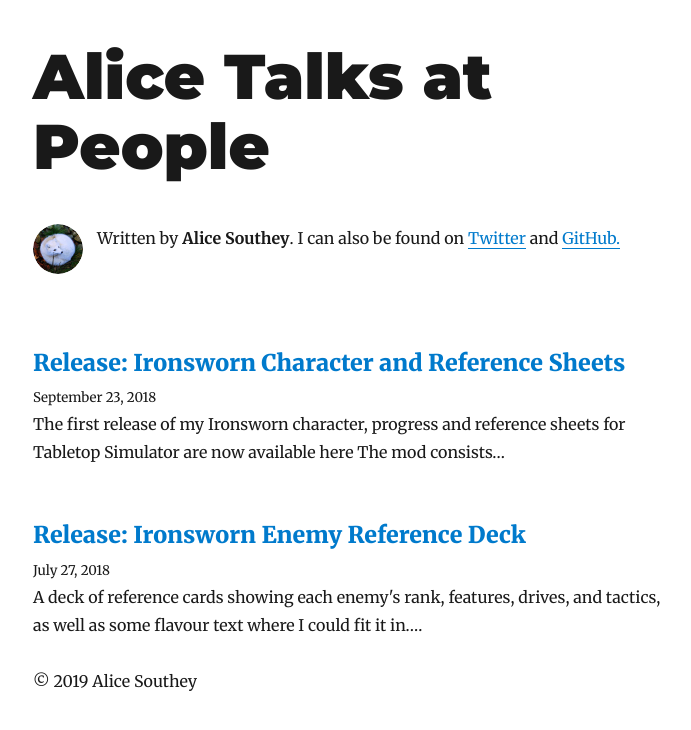
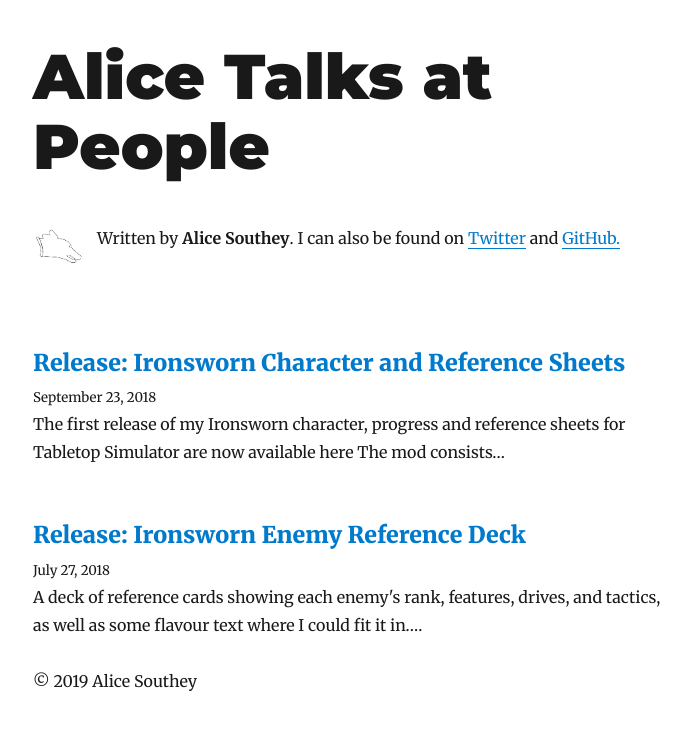
Before and after one commit to amsouthey/alicesouthey-com, a Gatsby site: page / in a window 1280 px wide. Shown: the whole page, without its empty margins (292-983 px from the left). Built offline with nearby package versions, Linux system fonts and the light colour scheme; Gatsby itself is replaced by a stand-in of ours; some packages are replaced by stand-ins of ours.

Commit message:
Update profile picture

```diff
--- a/gatsby-config.js
+++ b/gatsby-config.js
@@ -64,7 +64,7 @@ module.exports = {
         background_color: `#ffffff`,
         theme_color: `#663399`,
         display: `minimal-ui`,
-        icon: `content/assets/profile-pic.jpg`,
+        icon: `content/assets/whippet.png`,
       },
     },
     `gatsby-plugin-offline`,
--- a/src/components/Bio.js
+++ b/src/components/Bio.js
@@ -46,7 +46,7 @@ function Bio() {
 
 const bioQuery = graphql`
 	query BioQuery {
-		avatar: file(absolutePath: { regex: "/profile-pic.jpg/" }) {
+		avatar: file(absolutePath: { regex: "/whippet.png/" }) {
 			childImageSharp {
 				fixed(width: 50, height: 50) {
 					...GatsbyImageSharpFixed
```
Also changed, not shown: content/assets/whippet.png (added).
